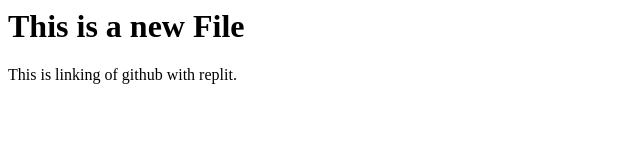
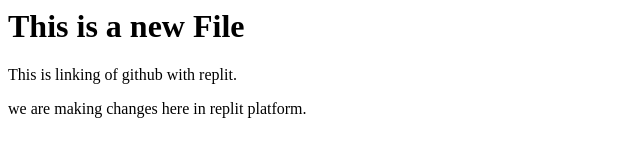
Before and after one commit to Kp4615549/GIt---Replit, a plain HTML site: page index.html in a window 1280 px wide. Shown: the whole page, without its empty margins (0-640 px from the left). Drawn offline with Linux system fonts and the light colour scheme.

Commit message:
Paragraph added

```diff
--- a/File1.html
+++ b/index.html
@@ -5,5 +5,6 @@
 <body>
 <h1>This is a new File </h1>
 <p>This is linking of github with replit.</p>
+  <p>we are making changes here in replit platform.</p>
 </body>
 </head>
```
Also changed, not shown: 1 other file.
